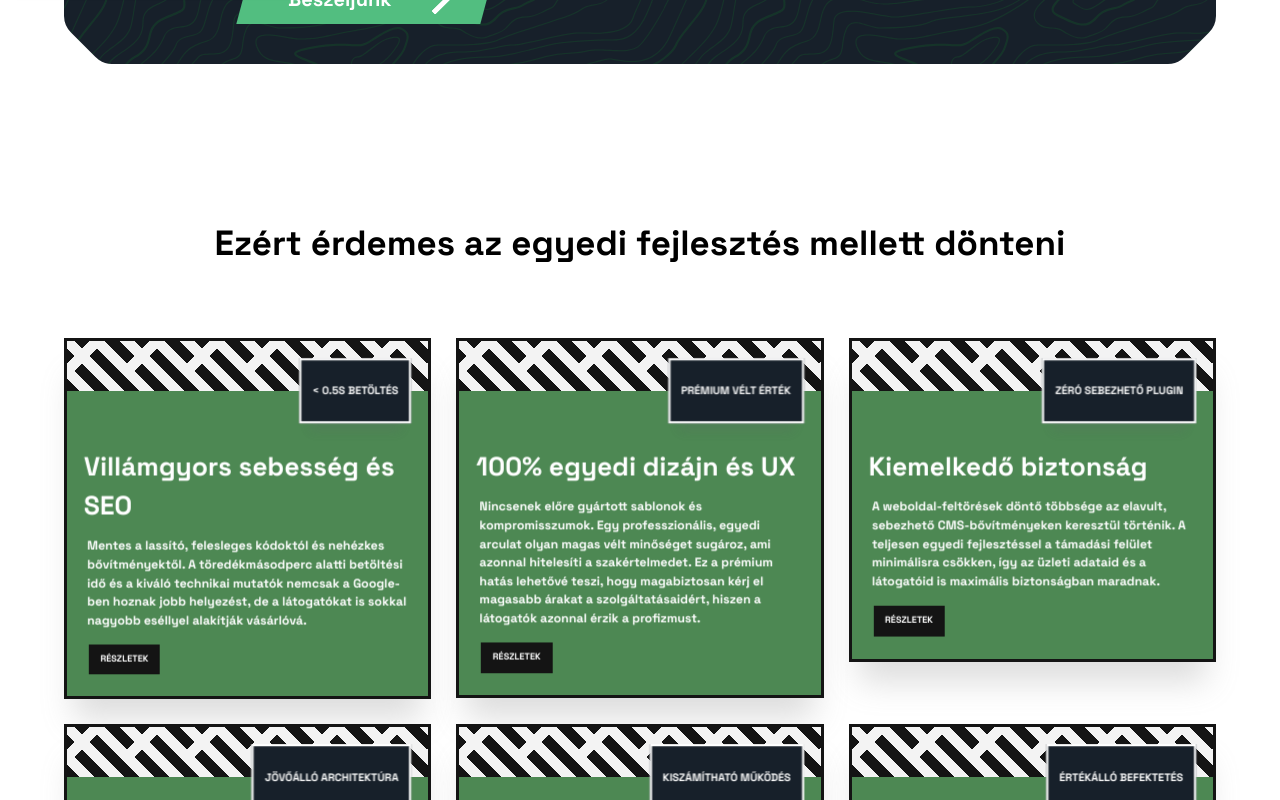
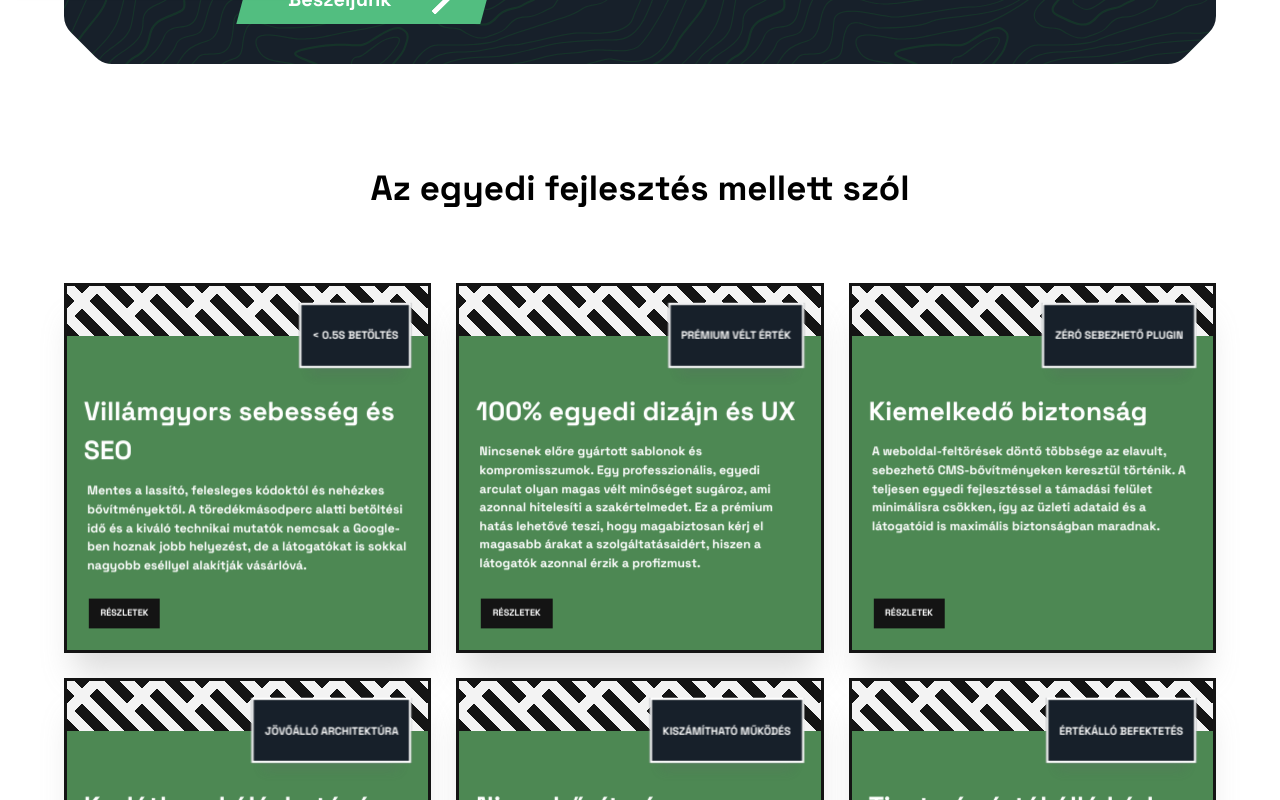
Before and after one commit to Quruzslo/PreferSite, a Next.js app: page / in a window 1280 px wide. Shown: the part 800-1600 px from the top of the page. Built offline with nearby package versions, Linux system fonts and the light colour scheme.

Commit message:
szekció közök állíva

```diff
--- a/components/BenefitSection/BenefitSection.jsx
+++ b/components/BenefitSection/BenefitSection.jsx
@@ -1,65 +1,28 @@
 "use client";
 
-import { useRef } from "react";
+// import { useRef } from "react";
 import Section from "../../lib/section";
 import { benefits } from "./benefits";
-import { motion, useTransform, useMotionValue, useSpring } from "motion/react";
-
-// const BenefitCard = ({ benefit }) => {
-//   const ref = useRef(null);
-
-//   const { scrollYProgress } = useScroll({
-//     target: ref,
-//     offset: ["start end", "80% end"],
-//   });
-
-//   const filter = useTransform(
-//     scrollYProgress,
-//     [0, 1],
-//     ["blur(8px)", "blur(0px)"],
-//   );
-//   const opacity = useTransform(scrollYProgress, [0, 1], [0, 1]);
-
-//   return (
-//     <motion.div
-//       ref={ref}
-//       style={{
-//         filter,
-//         opacity,
-//         willChange: "filter, opacity",
-//       }}
-//       className="flex flex-col gap-4 benefit-card relative p-[10px] bg-dark-color rounded-[19px] text-white"
-//     >
-//       <span className="w-fit benefit-badge rounded-[11px] bg-green px-3 py-1 text-[20px] font-black uppercase text-white ">
-//         {benefit.badge}
-//       </span>
-//       <h3 className="text-xl font-bold bg-white ml-[-10px] my-[15px] w-fit text-dark-color rounded-tr-[20px] rounded-br-[20px] pr-[5px] py-[15px] benefit-title relative">
-//         {benefit.title}
-//       </h3>
-//       <p className="text-neutral-600 dark:text-neutral-100">
-//         {benefit.description}
-//       </p>
-//     </motion.div>
-//   );
-// };
+// import { motion, useTransform, useMotionValue, useSpring } from "motion/react";
 
 export const BenefitCard = ({ benefit }) => {
   return (
-    <div className="benefit-parent !w-full">
-      <div className="benefit-card !w-full">
-        {/* <div className="benefit-bg-blur" /> */}
-
+    <div className="benefit-parent !w-full h-full">
+      <div className="benefit-card !w-full h-full flex flex-col">
         {benefit.badge && (
           <div className="benefit-date-box w-fit">
             <span className="benefit-badge !text-white">{benefit.badge}</span>
           </div>
         )}
 
-        {/* Alsó tartalom blokk */}
-        <div className="benefit-content-box">
+        <div className="benefit-content-box flex-1 flex flex-col">
           <h3 className="benefit-title">{benefit.title}</h3>
-          <p className="benefit-content">{benefit.description}</p>
-          <a href="/kapcsolat" className="benefit-see-more !text-white">
+          <p className="benefit-content mb-[25px]">{benefit.description}</p>
+
+          <a
+            href="/kapcsolat"
+            className="benefit-see-more !text-white !mt-auto w-fit"
+          >
             Részletek
           </a>
         </div>
@@ -69,11 +32,11 @@
 };
 export default function BenefitSection() {
   return (
-    <Section className="flex flex-col gap-[40px] py-[50px]">
+    <Section className="flex flex-col gap-[40px] my-[35px]">
       <h2 className="text-center text-3xl font-bold md:text-4xl my-[35px]">
-        Ezért érdemes az egyedi fejlesztés mellett dönteni
+        Az egyedi fejlesztés mellett szól
       </h2>
-      <div className="grid grid-cols-1 gap-[25px] md:grid-cols-2 xl:grid-cols-3">
+      <div className="grid grid-cols-1 gap-[25px] md:grid-cols-2 xl:grid-cols-3 ">
         {benefits.map((benefit) => (
           <BenefitCard key={benefit.id} benefit={benefit} />
         ))}
--- a/components/ServicesSection/Services.tsx
+++ b/components/ServicesSection/Services.tsx
@@ -39,7 +39,7 @@
   };
 
   return (
-    <div id="szolgaltatas" className="relative flex w-full flex-col mt-[50px]">
+    <div id="szolgaltatas" className="relative flex w-full flex-col my-[35px]">
       {myServices.map((service) => (
         <motion.section
           key={service.id}
--- a/components/customerSteps/CustomerSteps.tsx
+++ b/components/customerSteps/CustomerSteps.tsx
@@ -87,8 +87,8 @@
   };
 
   return (
-    <Section className="flex flex-col gap-[25px] my-[50px]">
-      <h2 className="mt-2 text-3xl text-center font-bold text-dark-color md:text-5xl lg:text-6xl">
+    <Section className="flex flex-col gap-[25px] my-[35px]">
+      <h2 className="mt-2 text-3xl text-center font-bold text-dark-color md:text-5xl lg:text-6xl my-[35px]">
         Így készül el a rendszered
       </h2>
 
--- a/components/hero/Hero.tsx
+++ b/components/hero/Hero.tsx
@@ -37,7 +37,7 @@
 
   return (
     <section className="w-full flex-col flex relative overflow-hidden bg-white">
-      <div className="w-[90%] max-w-[2560px] py-[50px] p-[20px] md:p-[40px] hero-conti zoldhatteres bg-dark-color rounded-2xl filter drop-shadow-[0_5px_20px_rgba(0,0,0,0.6)] mx-auto flex-col flex lg:flex-row mt-[75px] md:mt-[100px] mb-[75px] min-h-[calc(100vh_-_150px)] items-center justify-center gap-[30px] max-h-[1400px]">
+      <div className="w-[90%] max-w-[2560px] py-[50px] p-[20px] md:p-[40px] hero-conti zoldhatteres bg-dark-color rounded-2xl filter drop-shadow-[0_5px_20px_rgba(0,0,0,0.6)] mx-auto flex-col flex lg:flex-row mt-[75px] md:mt-[100px] mb-[35px] min-h-[calc(100vh_-_150px)] items-center justify-center gap-[30px] max-h-[1400px]">
         {/* Bal oldal */}
         <div className="hero-bal w-full lg:w-[50%] flex-col flex justify-center gap-[24px]">
           <div className="hidden md:flex flex-row gap-[10px] mx-auto md:mx-[0px] rounded-md bg-dark-green text-white w-fit px-3 py-1.5 items-center text-sm font-medium mt-[20px]">
--- a/components/tech-stack/TechStack.tsx
+++ b/components/tech-stack/TechStack.tsx
@@ -18,7 +18,7 @@
   };
 
   return (
-    <Section className="flex flex-col my-[50px] ">
+    <Section className="flex flex-col my-[35px] ">
       <h2
         id="stack"
         className="text-center text-3xl font-bold md:text-4xl my-[35px]"
```
